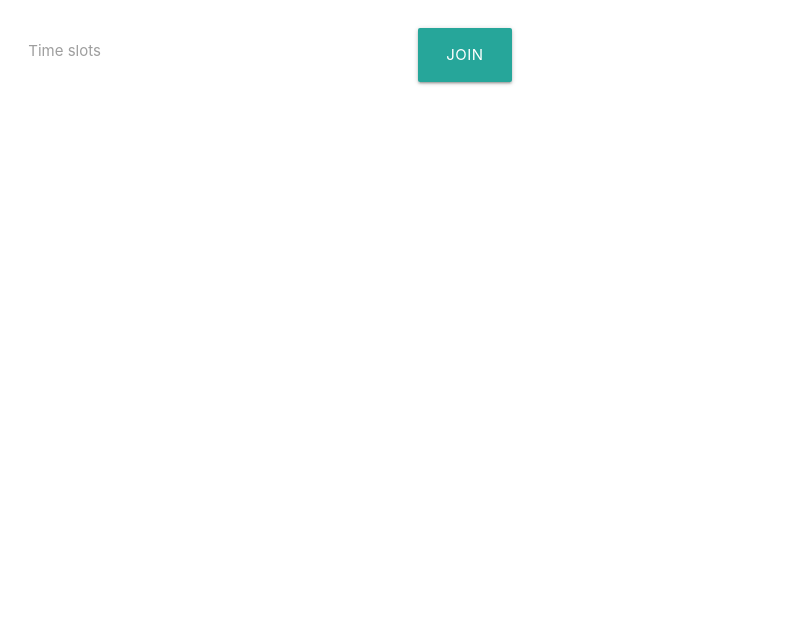
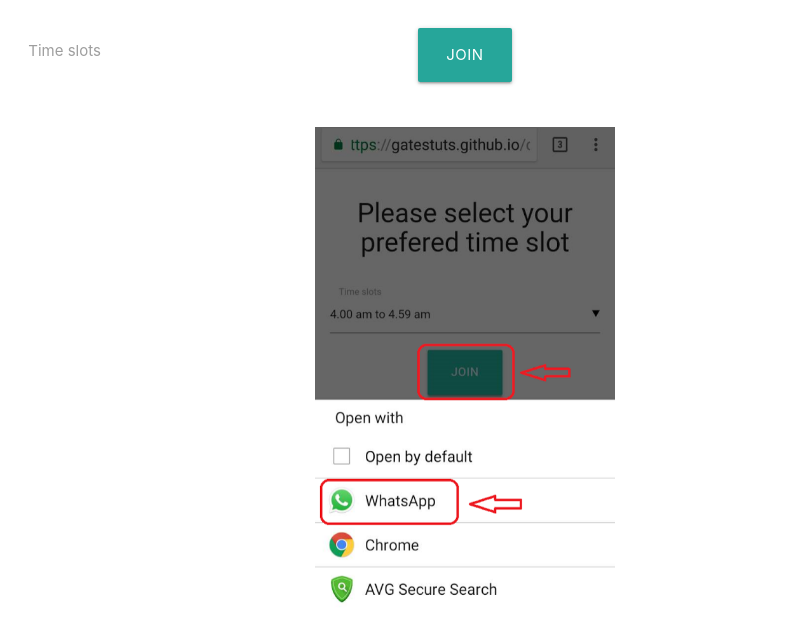
Before and after one commit to gatestuts/gatestuts.github.io, a plain HTML site: page doctorlink.html in a window 1280 px wide. Shown: the part 106-748 px from the top of the page, without its empty margins (175-966 px from the left). Drawn offline with nearby package versions, Linux system fonts and the light colour scheme.

Commit message:
image added to doclink

```diff
--- a/doctorlink.html
+++ b/doctorlink.html
@@ -51,6 +51,7 @@
 				</center>
 				<br>
 				<br>
+        <img class="materialboxed center-block" width="300" src="docbtn.png">
 			</div>
       <!--Import jQuery before materialize.js-->
       <script type="text/javascript" src="https://code.jquery.com/jquery-2.1.1.min.js"></script>
```
Also changed, not shown: docbtn.png (added).
